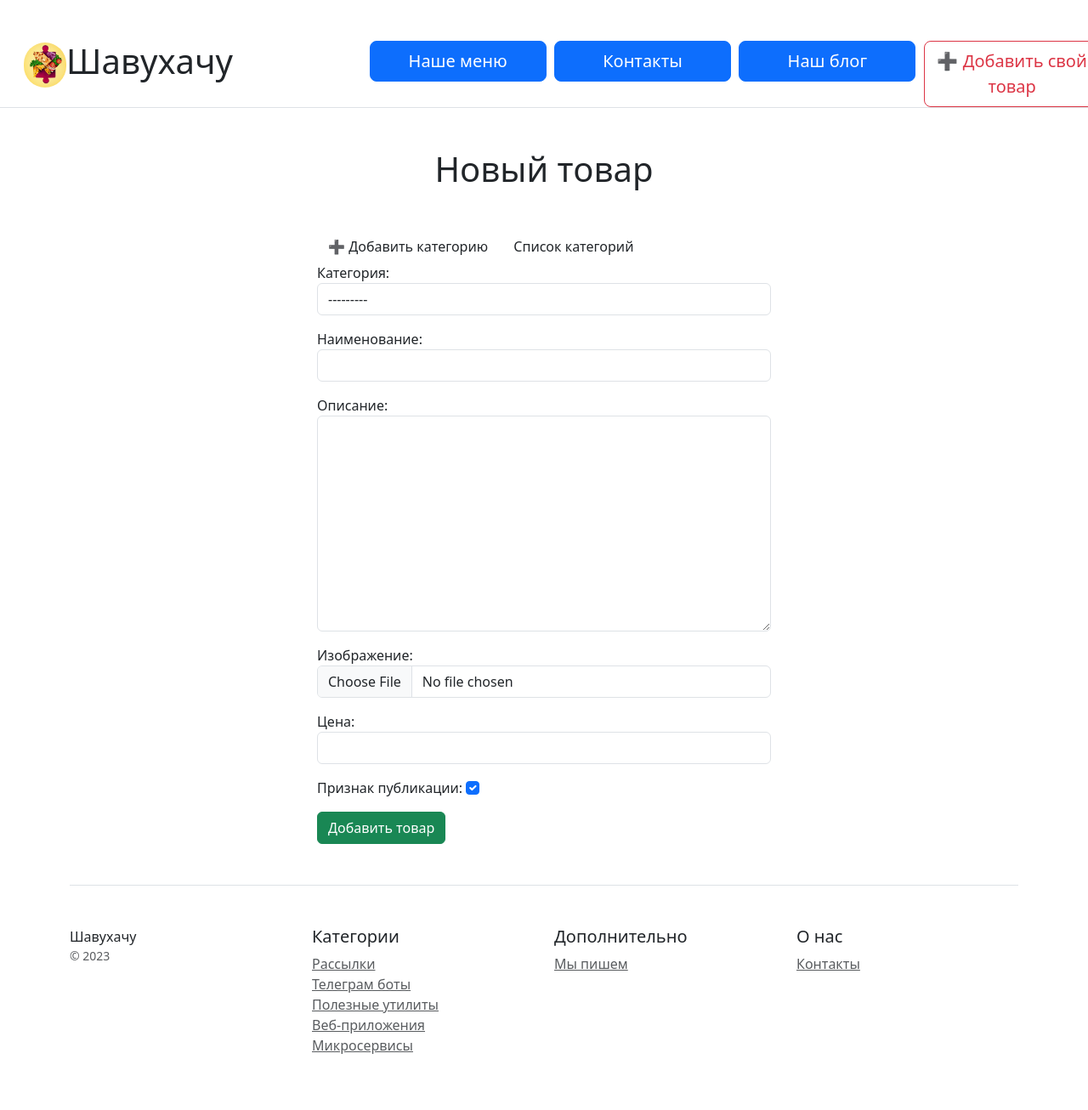
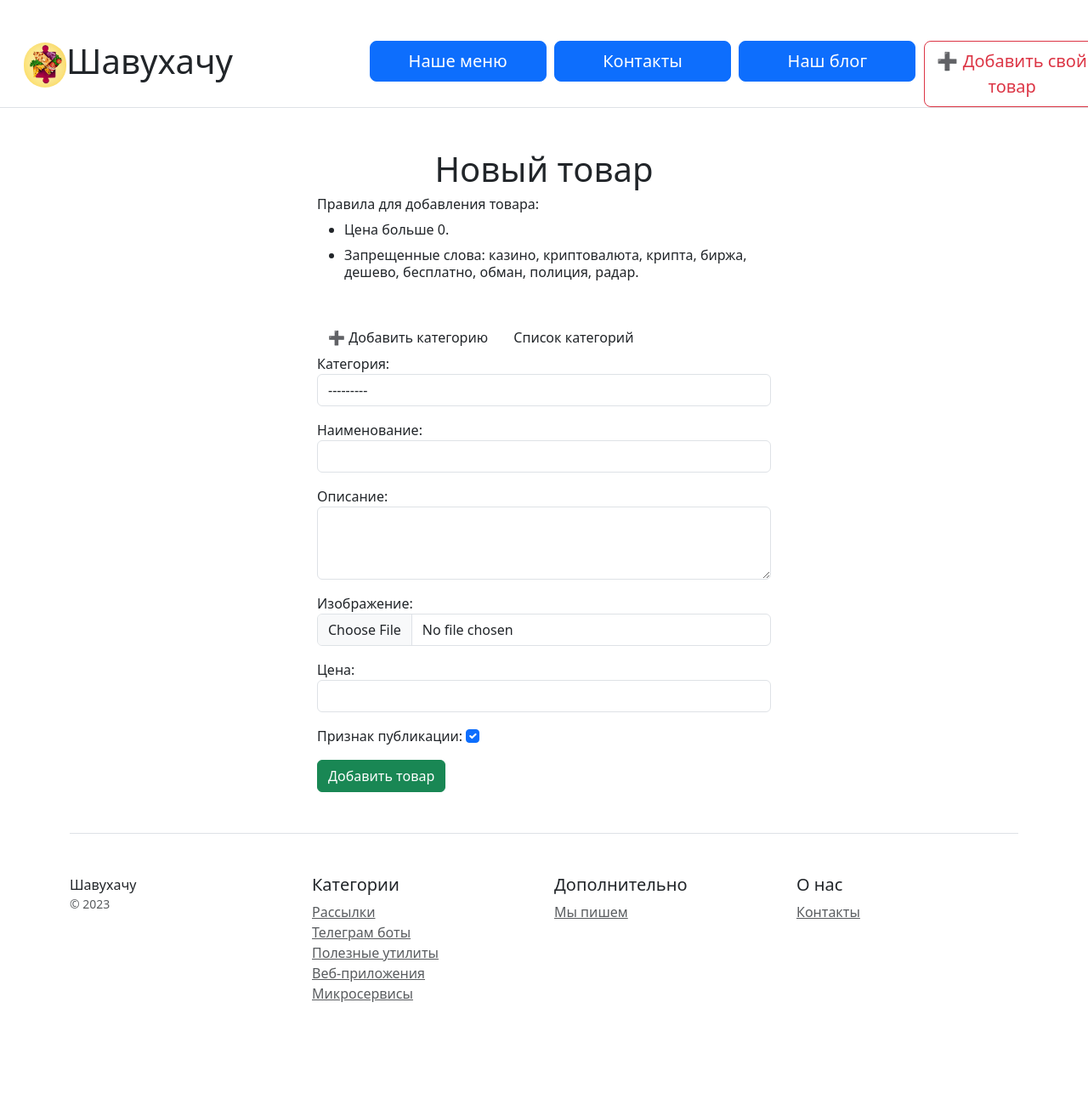
Before and after one commit to BrutalCutie/djangoprobe, a Django app: page /product_new/ in a window 1280 px wide. Shown: the whole page at 85% size. After the commit the page ends 1179 px from the top, so only its background shows below. Run offline with Django 5.2, Linux system fonts and the light colour scheme; data comes from the database, SQL or seed files in the repository; some libraries are stand-ins or nearby versions.

Commit message:
Кастомные валидации

```diff
--- a/catalog/forms.py
+++ b/catalog/forms.py
@@ -1,8 +1,25 @@
 from django import forms
+from django.core.exceptions import ValidationError
 from .models import Product, Category
 
 
 class ProductForm(forms.ModelForm):
+
+    BAD_WORDS = [
+        "казино",
+        "криптовалюта",
+        "крипта",
+        "биржа",
+        "дешево",
+        "бесплатно",
+        "обман",
+        "полиция",
+        "радар"
+    ]
+
+    BAD_WORDS_STR = ", ".join(BAD_WORDS)
+
+
     class Meta:
         model = Product
         fields = ["category", "name", "descr", "img", "price", 'checkbox']
@@ -13,12 +30,50 @@ class ProductForm(forms.ModelForm):
         for field_name in self.fields.keys():
             if field_name == 'checkbox':
                 self.fields[field_name].widget.attrs.update({
-                    'class': 'form-check-input'
+                    'class': 'form-check-input',
+                    'id': 'is_active'
                 })
+
+            elif field_name == 'descr':
+                self.fields[field_name].widget.attrs.update({
+                    'class': 'form-control',
+                    'rows': 3
+                })
+
             else:
                 self.fields[field_name].widget.attrs.update({
                     'class': 'form-control'
                 })
+
+    def clean_price(self):
+        price = self.cleaned_data.get('price')
+
+        if price < 0:
+            raise ValidationError("Цена должна быть положительной!")
+
+        return price
+
+    def clean(self):
+        cleaned_data = super().clean()
+
+        name = cleaned_data.get("name")
+        descr = cleaned_data.get("descr")
+
+        contains_badword = False
+        for word in self.BAD_WORDS:
+            if word in name.lower():
+                contains_badword = True
+                self.add_error('name', f'содержит запрещенное слово "{word}"')
+            if word in descr.lower():
+                contains_badword = True
+                self.add_error('descr', f'содержит запрещенное слово "{word}"')
+
+            if contains_badword:
+                break
+
+
+
+
 
 
 class CategoryForm(forms.ModelForm):
--- a/catalog/templates/catalog/category_list.html
+++ b/catalog/templates/catalog/category_list.html
@@ -8,7 +8,7 @@
     <div class="row">
         <div class="col-3 mt-5"></div>
 
-        <div class="col-6 mt-5">
+        <div class="col-6 mt-5 text-center">
 
             <h1>
                 Список категорий
@@ -17,10 +17,10 @@
             </h1>
 
 
-            <div class="list-group">
+            <div class="list-group mt-3">
                 {% for category in categories %}
                     <div class="list-group-item">
-                        <a href="{% url 'catalog:category_detail' category.pk %}" class="btn">{{category.name}}</a>
+                        <a href="{% url 'catalog:category_detail' category.pk %}" class="btn w-100">{{category.name}}</a>
 
                     </div>
 
--- a/catalog/templates/catalog/index.html
+++ b/catalog/templates/catalog/index.html
@@ -31,8 +31,8 @@
         {% endfor %}
     </div>
 {% else %}
-    <div class="text-center">
-        <h1>Здесь должны быть категории и товары, но по какой-то причине они отсутствуют 🤔</h1>
+    <div class="text-center mt-5 mb-5">
+        <h1>Здесь должны быть товары, но по какой-то причине они отсутствуют 🤔</h1>
     </div>
 {% endif %}
 
--- a/catalog/templates/catalog/product_new.html
+++ b/catalog/templates/catalog/product_new.html
@@ -8,7 +8,17 @@
         <div class="col-3"></div>
 
         <div class="col-6">
-            <h1 class="mb-5 text-center">Новый товар</h1>
+            <h1 class="text-center">Новый товар</h1>
+            <h6>Правила для добавления товара:</h6>
+            <ul class="mb-5">
+                <li>
+                    <h6>Цена больше 0.</h6>
+                </li>
+                <li>
+                    <h6>Запрещенные слова: {{form.BAD_WORDS_STR}}.</h6>
+                </li>
+            </ul>
+
             <form method="post" enctype="multipart/form-data">
                 <div class="list-group">
 
@@ -18,14 +28,15 @@
                     </span>
                 </div>
 
-
                 {% csrf_token %}
                 {{ form.as_p }}
+
                 {% if 'product_new' in request.path %}
                 <button type="submit" class="btn btn-success">Добавить товар</button>
                 {% else %}
                 <button type="submit" class="btn btn-success">Изменить</button>
                 {% endif %}
+
             </form>
 
 
--- a/catalog/views.py
+++ b/catalog/views.py
@@ -8,6 +8,9 @@ class ProductsListView(ListView):
     model = Product
     template_name = 'catalog/index.html'
     context_object_name = 'products'
+
+    def get_queryset(self):
+        return Product.objects.filter(checkbox=True)
 
     def get_context_data(self, **kwargs):
         context = super().get_context_data(**kwargs)
```
